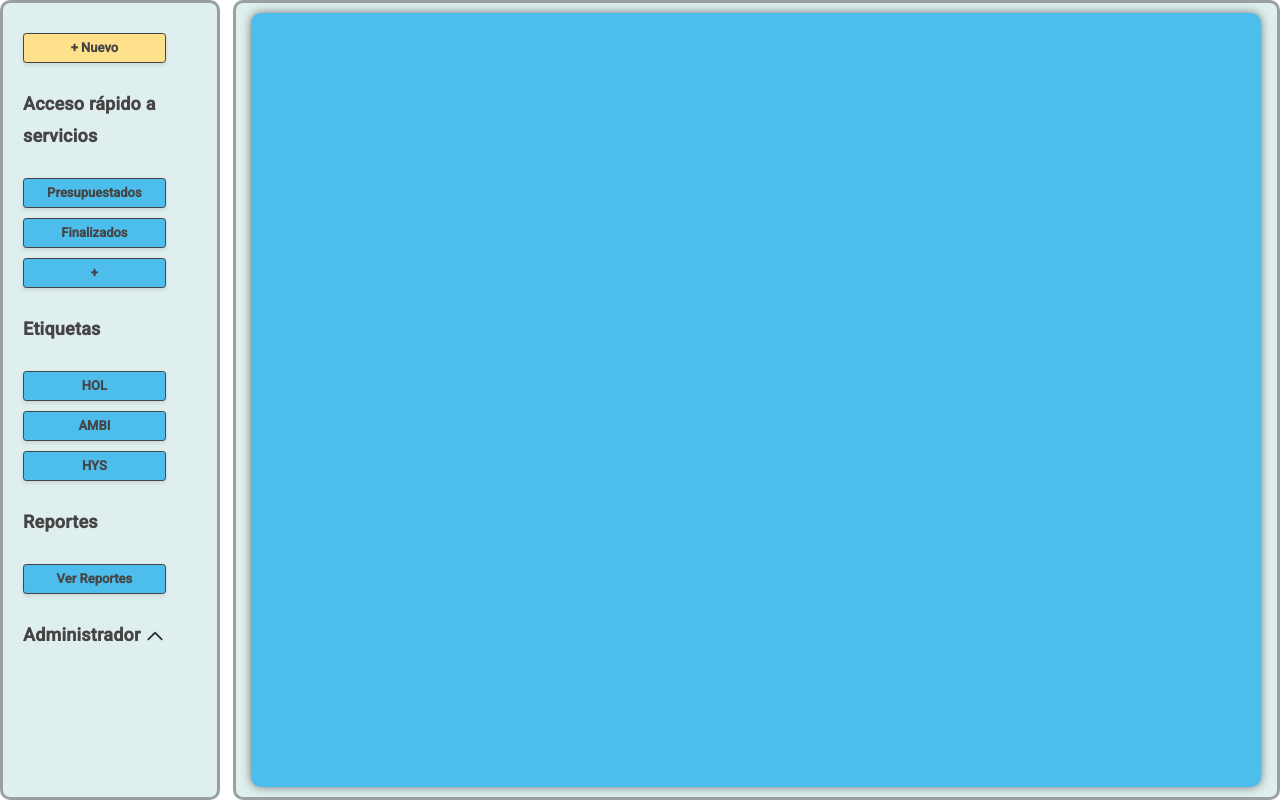
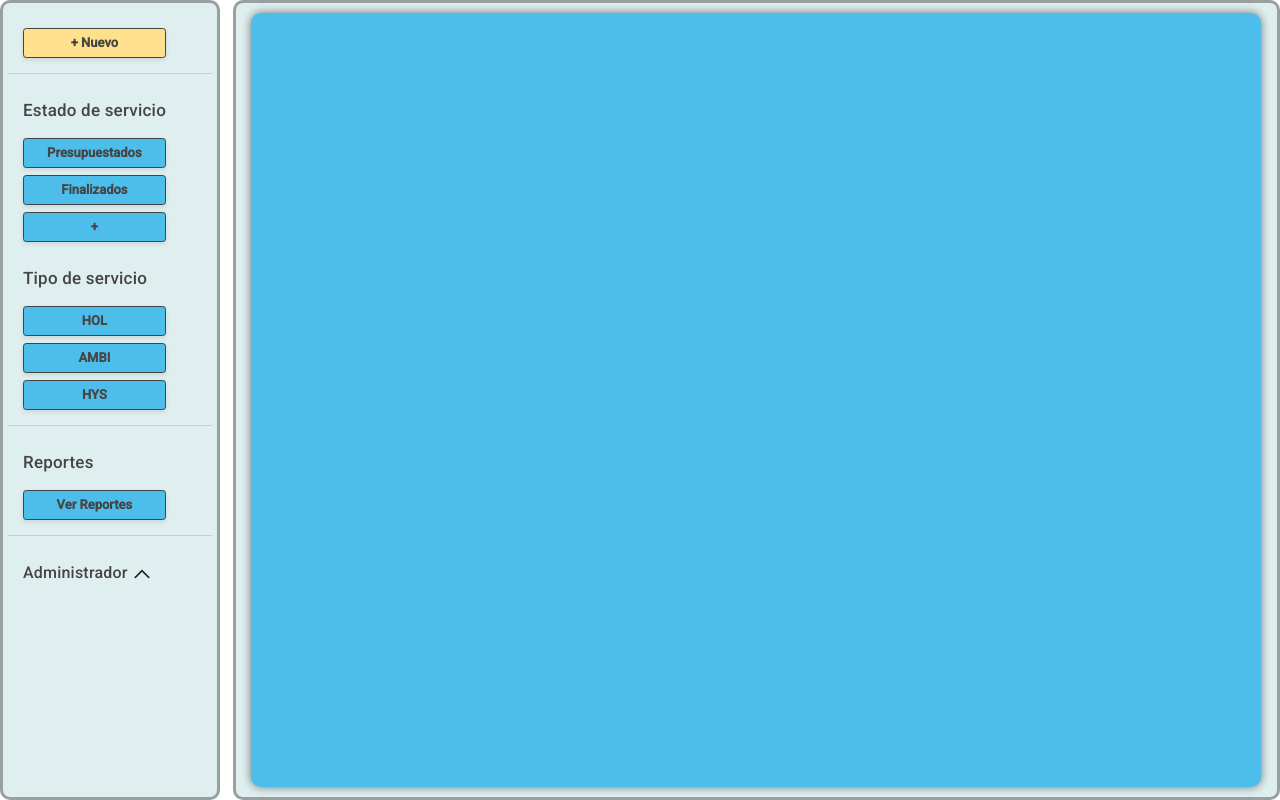
Before and after one commit to andresunc/frontend_sgts, an Angular app: page / in a window 1280 px wide. Built offline with nearby package versions, Linux system fonts and the light colour scheme.

Commit message:
Estilos del sidebar

```diff
--- a/src/app/app.module.ts
+++ b/src/app/app.module.ts
@@ -9,6 +9,7 @@ import { SidebarComponent } from 'src/sidebar/sidebar.component';
 
 // Angular Material
 import { BrowserAnimationsModule } from '@angular/platform-browser/animations';
+import {MatDividerModule} from '@angular/material/divider';
 
 @NgModule({
   declarations: [
@@ -18,7 +19,8 @@ import { BrowserAnimationsModule } from '@angular/platform-browser/animations';
   imports: [
     BrowserModule,
     AppRoutingModule,
-    BrowserAnimationsModule
+    BrowserAnimationsModule,
+    MatDividerModule
   ],
   providers: [],
   bootstrap: [AppComponent]
--- a/src/sidebar/sidebar.component.css
+++ b/src/sidebar/sidebar.component.css
@@ -1,5 +1,6 @@
 body {
     margin: 0;
+    padding: 0;
     font-family: Arial, sans-serif;
 }
 
@@ -13,7 +14,8 @@ body {
     background-color: #DFEEEE;
     border-radius: 10px;
     border: 3px solid #46454575;
-    padding-top: 20px;
+    padding-top: 15px;
+    padding-bottom: 15px;
 }
 
 .sideContainer {
@@ -23,10 +25,11 @@ body {
 
 /* Estilos h2 normales dentro del sidebar*/
 h2 {
-    margin-top: 25px;
+    margin-top: 20px;
     margin-left: 15px;
-    font-size: 18px;
-    font-weight: bold;
+    margin-bottom: 5px;
+    font-size: 17px;
+    font-weight: 500;
     color: #464545;
 }
 
@@ -55,7 +58,7 @@ h2 {
 
 /* Estilos para los botones normales */
 .btn {
-    margin-top: 10px;
+    margin-top: 7px;
     margin-left: 15px;
     width: 70%;
     height: 30px;
@@ -80,6 +83,8 @@ h2 {
 /* Estilos para la interacción con el administrador */
 h2 a {
     color: inherit;
+    font-weight: 500;
+    font-size: 16px;
     /* Hereda el color del texto del contenedor (en este caso, el color por defecto) */
     text-decoration: none;
     /* Elimina el subrayado predeterminado del enlace */
@@ -95,3 +100,8 @@ h2 img {
     height: 20px;
     width: 20px;
 }
+
+.mat-divider {
+    border-top: 1px solid #ccc;
+    margin-top: 15px;
+}
--- a/src/sidebar/sidebar.component.html
+++ b/src/sidebar/sidebar.component.html
@@ -1,25 +1,33 @@
 <div class="sidebar">
 
   <div class="sideContainer">
+
+    <!-- Botón nuevo -->
     <button type="button" class="btnNew btn-sm">+ Nuevo</button>
+    <mat-divider></mat-divider>
 
-    <h2>Acceso rápido a servicios</h2>
+    <!-- Gestión de servicios -->
+    <h2>Estado de servicio</h2>
     <div *ngFor="let boton of botones; let i = index">
       <button *ngIf="i < 3" type="button" class="btn btn-sm">{{ boton.nombre }}</button>
     </div>
 
-    <h2>Etiquetas</h2>
-
+    <h2>Tipo de servicio</h2>
     <button type="button" class="btn btn-sm">HOL</button>
     <button type="button" class="btn btn-sm">AMBI</button>
     <button type="button" class="btn btn-sm">HYS</button>
 
+    <!-- Reportes -->
+    <mat-divider></mat-divider>
     <h2>Reportes</h2>
     <button type="button" class="btn btn-sm">Ver Reportes</button>
 
+    <!-- admin -->
+    <mat-divider></mat-divider>
     <h2>
-      <a href="">Administrador <img src = "assets/img/arrowUp.png"></a>
+      <a href="">Administrador <img src="assets/img/arrowUp.png"></a>
     </h2>
+
   </div>
 
 </div>
```
